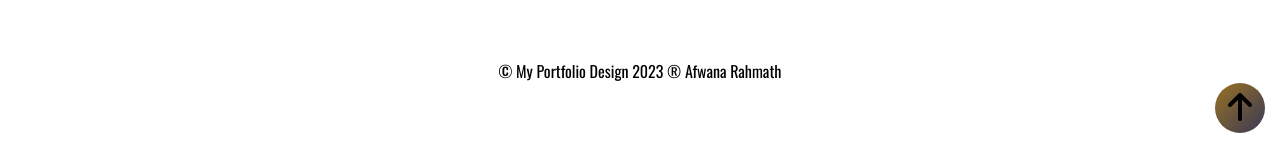
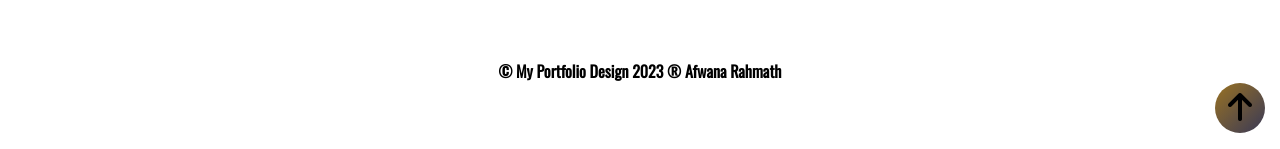
Before and after one commit to Afwana/portfolio, a plain HTML site: page index.html in a window 1280 px wide. Shown: the part 1859-2008 px from the top of the page. Drawn offline with nearby package versions, Linux system fonts and the light colour scheme; a web font is replaced by a local one.

Commit message:
footer changed

```diff
--- a/index.html
+++ b/index.html
@@ -158,7 +158,7 @@
         </section>
         <!-- footer -->
         <footer>
-            <p style="text-align: center;"> &copy; My Portfolio Design 2023 &reg; Afwana Rahmath</p>
+            <p style="text-align: center;font-weight: bold;"> &copy; My Portfolio Design 2023 &reg; Afwana Rahmath</p>
             <div class="up-arrow">
                 <a href="#container" style="color: black;"> <i class="fa-solid fa-arrow-up fa-2x"></i></a>
             </div>
```
